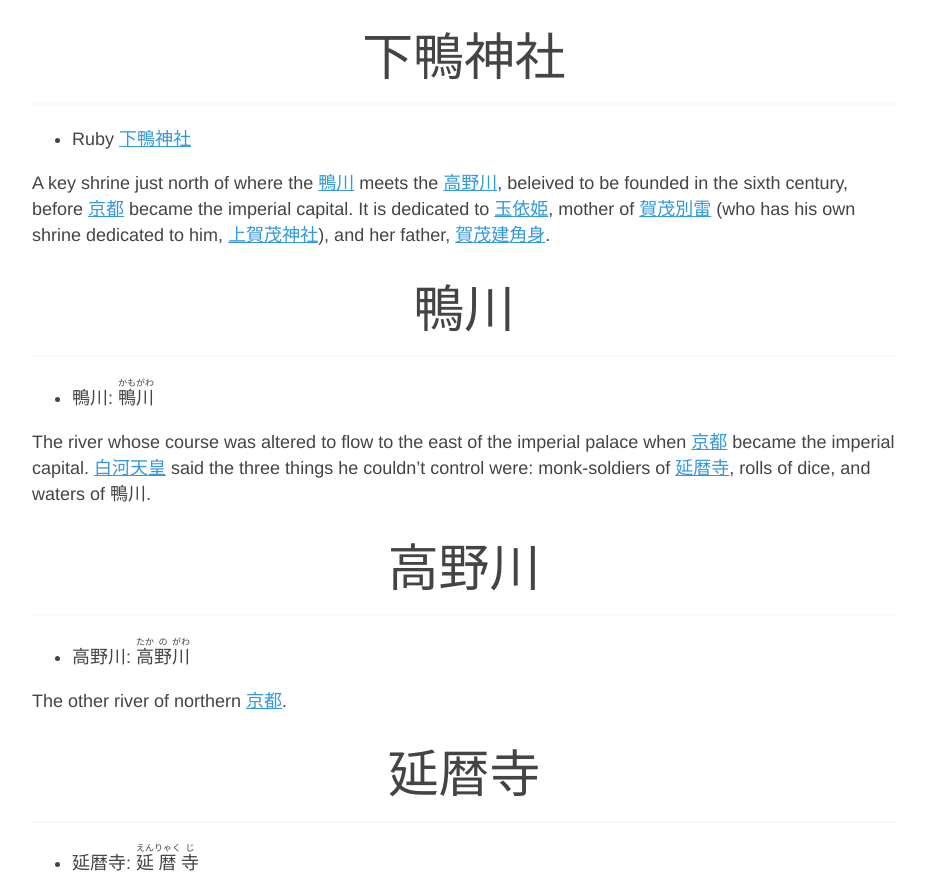
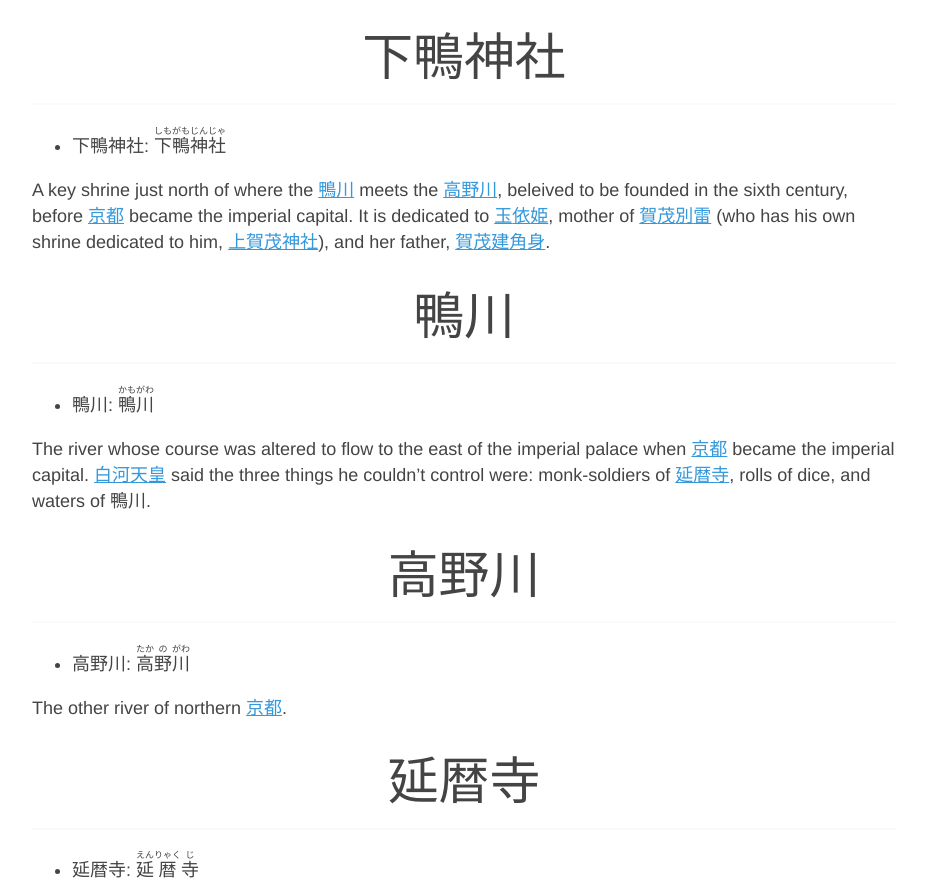
Before and after one commit to fasiha/toponyms-and-nymes, a website: page index.html in a window 1280 px wide. Shown: the part 9302-10193 px from the top of the page, without its empty margins (176-1101 px from the left). Drawn offline with Linux system fonts and the light colour scheme.

Commit message:
Bugfix in Shimogamojinja

```diff
--- a/index.html
+++ b/index.html
@@ -114,7 +114,7 @@
 <p>A key shrine on the banks of <a href="#鴨川">鴨川</a> in north <a href="#京都">京都</a>, first founded in 678, dedicated to <a href="か">賀</a><a href="も">茂</a><a href="わけ">別</a><a href="いかづち">雷</a>, the thunder kami. It is the topic of John K Nelson’s <em>Enduring Identities: The Guise of Shinto in Contemporary Japan</em> (2000).</p>
 <h2 id="下鴨神社">下鴨神社</h2>
 <ul>
-<li>Ruby <a href="しも">下</a><a href="がも">鴨</a><a href="じん">神</a><a href="じゃ">社</a></li>
+<li>下鴨神社: <ruby>下<rt>しも</rt></ruby><ruby>鴨<rt>がも</rt></ruby><ruby>神<rt>じん</rt></ruby><ruby>社<rt>じゃ</rt></ruby></li>
 </ul>
 <p>A key shrine just north of where the <a href="#鴨川">鴨川</a> meets the <a href="#高野川">高野川</a>, beleived to be founded in the sixth century, before <a href="#京都">京都</a> became the imperial capital. It is dedicated to <a href="たま">玉</a><a href="より">依</a><a href="ひめ">姫</a>, mother of <a href="か">賀</a><a href="も">茂</a><a href="わけ">別</a><a href="いかづち">雷</a> (who has his own shrine dedicated to him, <a href="#上賀茂神社">上賀茂神社</a>), and her father, <a href="か">賀</a><a href="も">茂</a><a href="たけ">建</a><a href="つの">角</a><a href="み">身</a>.</p>
 <h2 id="鴨川">鴨川</h2>
```
Also changed, not shown: README.md.
